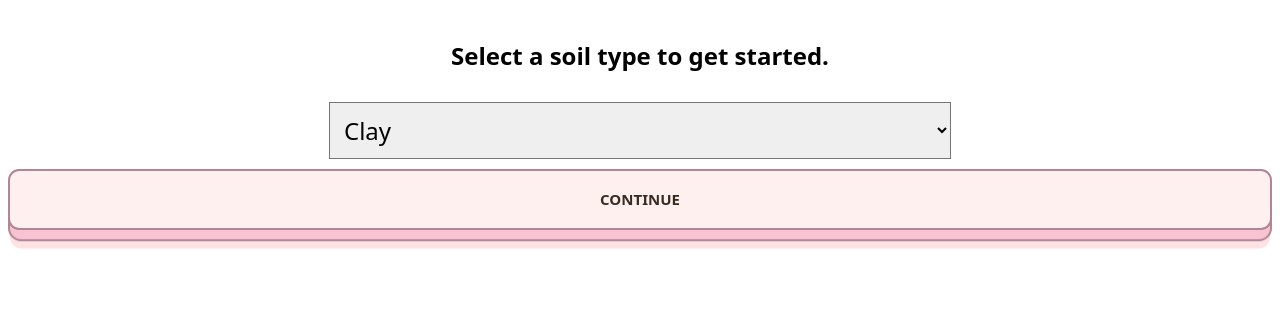
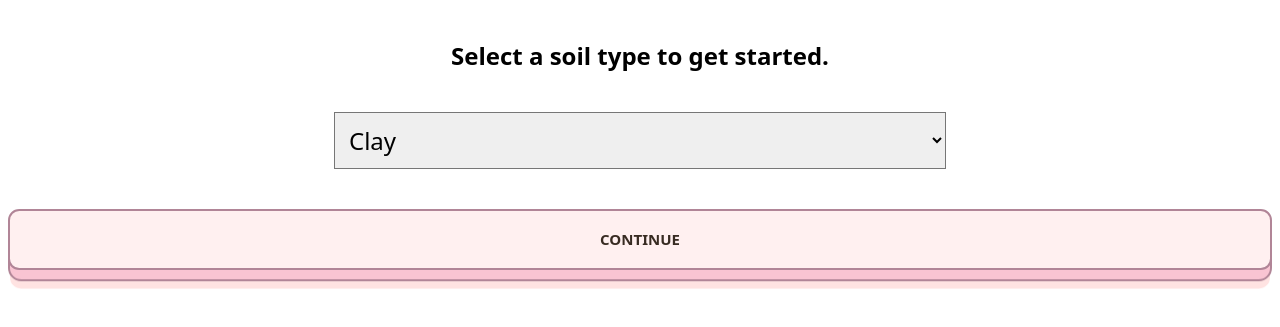
Before and after one commit to halleyd2804/CodeBrew_25, a plain HTML site: page home.html in a window 1280 px wide. Shown: the part 75-402 px from the top of the page. Drawn offline with Linux system fonts and the light colour scheme.

Commit message:
Minor tweaks to css

```diff
--- a/home.css
+++ b/home.css
@@ -40,9 +40,9 @@ h2 {
 .dropdown {
     height: auto;
     max-height: 315px;
-    padding: 10px;
+    padding: 20px;
+    padding-bottom: 40px;
     text-align: center;
-
 
 }
 
```
